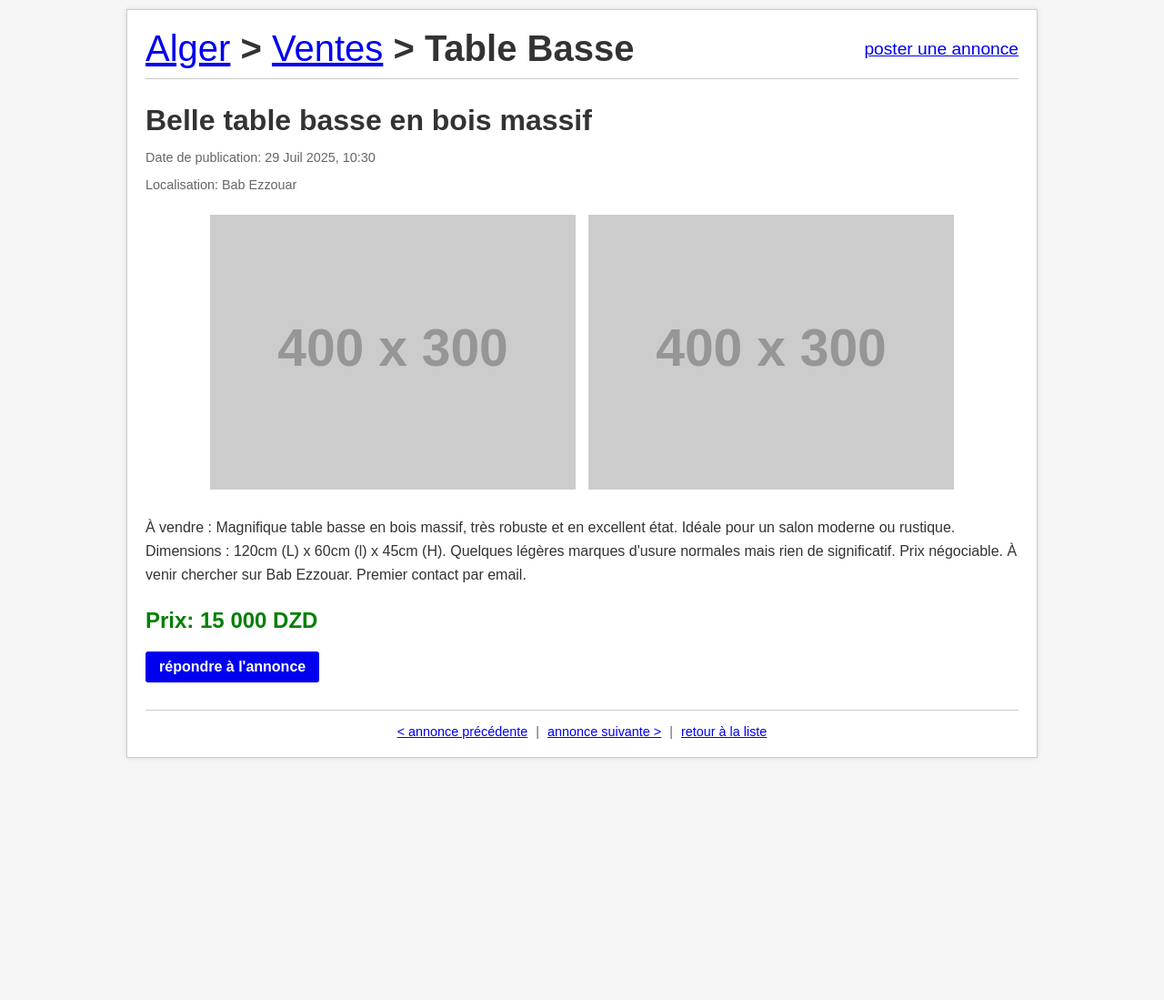
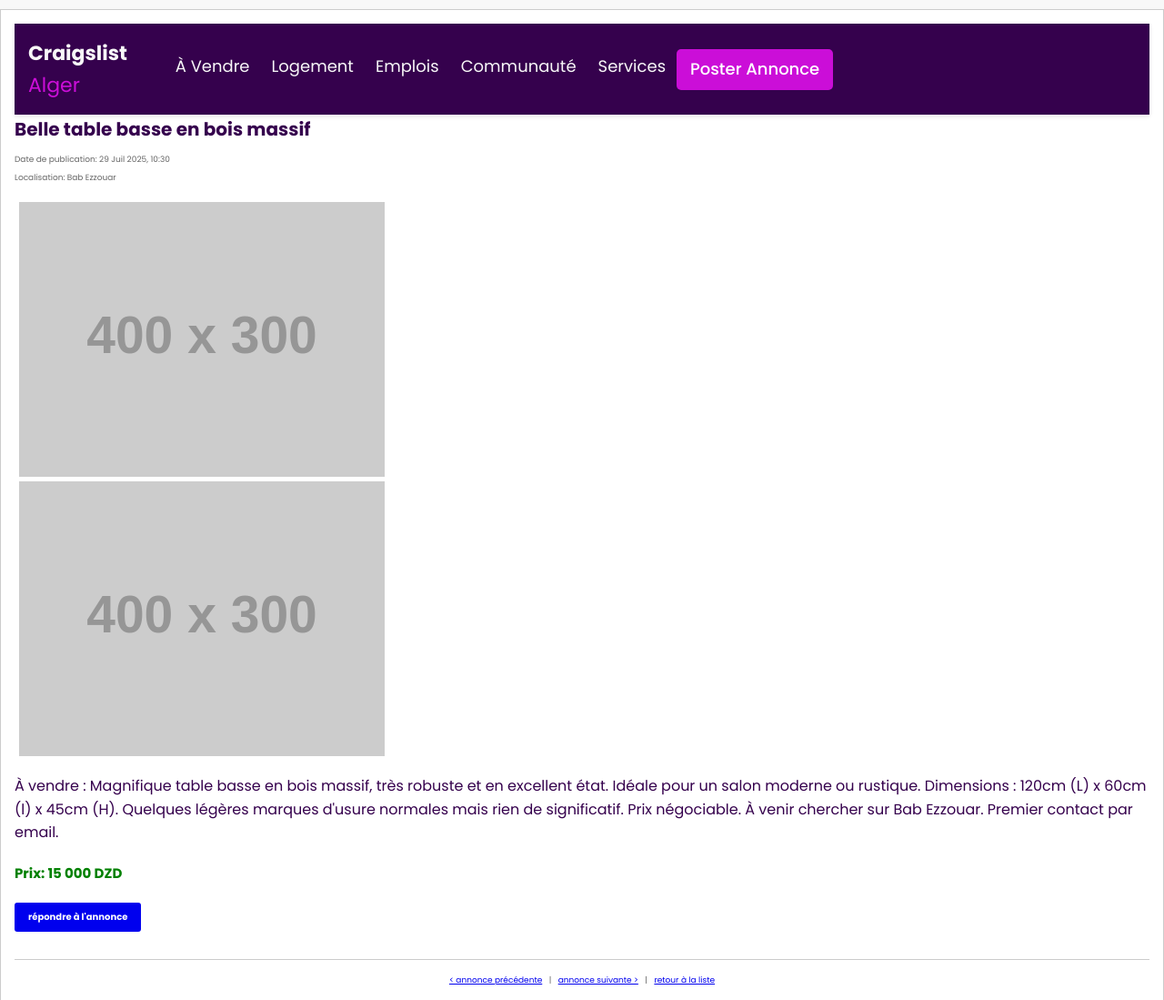
Before and after one commit to 313-jvk/craigslist-redesign-responsive, a plain HTML site: page detail.html in a window 1280 px wide. Shown: the top 1099 px of the page at 91% size. Before the commit the page ends 843 px from the top, so only its background shows below. Drawn offline with Linux system fonts and the light colour scheme; placeholder pictures from the web are drawn by us.

Commit message:
Implémentation du header et de la navigation mobile (menu hamburger) avec styles responsives.

```diff
--- /dev/null
+++ b/css/responsive.css
@@ -0,0 +1,174 @@
+@import url('https://fonts.googleapis.com/css2?family=Poppins:wght@400;500;700&display=swap');
+
+/* ==================================== */
+/* 2.2. Styles Mobile-First de Base     */
+/* ==================================== */
+
+/* 2.2.1. Reset CSS simple et box-sizing */
+* {
+    margin: 0;
+    padding: 0;
+    box-sizing: border-box; /* Crucial pour le responsive ! */
+}
+
+/* 2.2.2. Taille de police de base pour un calcul facile en 'rem' */
+html {
+    font-size: 62.5%; /* Cela signifie que 1rem = 10px */
+}
+
+/* 2.2.3. Styles généraux du corps (body) */
+body {
+    font-family: 'Poppins', sans-serif; /* Votre police choisie */
+    line-height: 1.6; /* Améliore la lisibilité du texte */
+    color: #35014d; /* Votre couleur violet foncé pour le texte principal */
+    background-color: #F8F8F8; /* Un fond neutre et clair */
+    -webkit-font-smoothing: antialiased; /* Pour un rendu de police plus lisse */
+    -moz-osx-font-smoothing: grayscale; /* Pour un rendu de police plus lisse */
+}
+
+/* 2.2.4. Images fluides par défaut */
+img {
+    max-width: 100%; /* Les images ne dépasseront jamais la largeur de leur conteneur */
+    height: auto;    /* Conserve les proportions des images */
+    display: block;  /* Évite les problèmes d'espace sous les images (inline-block par défaut) */
+}
+
+/* 2.2.5. Styles des titres et paragraphes pour mobile */
+h1, h2, h3, h4, h5, h6 {
+    font-family: 'Poppins', sans-serif; /* Garder la même police pour les titres */
+    color: #35014d; /* Couleur des titres, peut-être la même que le texte principal ou légèrement différente */
+    margin-bottom: 1rem; /* Espacement sous les titres */
+}
+
+h1 { font-size: 2.8rem; } /* Exemple de taille pour mobile */
+h2 { font-size: 2.4rem; }
+h3 { font-size: 2rem; }
+p { font-size: 1.6rem; margin-bottom: 1rem; } /* Taille de base du texte */
+
+/* Styles pour les liens (pour un aspect moderne) */
+a {
+    color: #a341d0; /* Votre couleur d'accentuation pour les liens */
+    text-decoration: none; /* Supprime le soulignement par défaut */
+    transition: color 0.3s ease; /* Transition douce pour les survol de liens */
+}
+
+a:hover {
+    color: #cb0ed8; /* Une couleur un peu plus vive au survol, ou plus foncée */
+    text-decoration: underline; /* Réapparaît au survol pour l'accessibilité */
+}
+
+/* Styles pour le conteneur principal */
+.craigslist-container {
+    width: 100%; /* Le conteneur occupe toute la largeur sur mobile */
+    padding: 1.5rem; /* Espacement interne pour le contenu */
+    background-color: #fff; /* Fond blanc pour le conteneur */
+    box-shadow: 0 0.5rem 1rem rgba(0,0,0,0.05); /* Ombre douce */
+}
+
+/* ==================================== */
+/* 2.3. Header et Navigation Mobile     */
+/* ==================================== */
+
+.main-header {
+    background-color: #35014d; /* Votre couleur violet foncé pour l'arrière-plan du header */
+    padding: 1.5rem;
+    display: flex;
+    justify-content: space-between; /* Aligne logo à gauche, menu à droite */
+    align-items: center;
+    position: relative; /* Pour positionner le menu déroulant si besoin */
+    box-shadow: 0 0.2rem 0.5rem rgba(0,0,0,0.1);
+}
+
+.logo-site {
+    font-size: 2.2rem;
+    font-weight: 700;
+    color: #F8F8F8; /* Couleur claire pour le logo sur fond foncé */
+    text-decoration: none;
+}
+
+.logo-site .city-name {
+    font-weight: 400; /* La partie "Alger" peut être plus légère */
+    color: #cb0ed8; /* Une de vos couleurs d'accentuation */
+}
+
+/* Icône du menu hamburger (visible uniquement sur mobile par défaut) */
+#menu-icon {
+    font-size: 3rem;
+    color: #F8F8F8; /* Couleur claire pour l'icône */
+    cursor: pointer;
+    display: block; /* Visible sur mobile */
+    z-index: 1001; /* Pour être au-dessus du menu */
+}
+
+.main-nav {
+    /* Sur mobile, le menu est caché et s'affiche en colonne */
+    position: absolute; /* Ou fixed, si vous voulez qu'il couvre tout l'écran */
+    top: 100%; /* Juste en dessous du header */
+    left: 0;
+    width: 100%;
+    background-color: #35014d; /* Même fond que le header */
+    border-top: 1px solid rgba(255,255,255,0.1);
+    box-shadow: 0 0.5rem 1rem rgba(0,0,0,0.2);
+    display: none; /* CACHÉ par défaut sur mobile */
+    flex-direction: column; /* Les liens s'empilent verticalement */
+    padding: 1rem 0;
+    z-index: 1000; /* Assure qu'il est au-dessus du contenu */
+}
+
+.main-nav.active { /* Cette classe sera ajoutée/retirée par JavaScript */
+    display: flex; /* Affiche le menu quand il est actif */
+}
+
+.main-nav a {
+    color: #F8F8F8; /* Couleur claire pour les liens du menu */
+    font-size: 1.8rem;
+    padding: 1.2rem 1.5rem; /* Espacement pour chaque lien */
+    display: block; /* Chaque lien prend toute la largeur */
+    text-align: center;
+    border-bottom: 1px solid rgba(255,255,255,0.05); /* Ligne de séparation subtile */
+}
+
+.main-nav a:last-child {
+    border-bottom: none; /* Pas de bordure pour le dernier élément */
+}
+
+.main-nav a:hover,
+.main-nav a.btn-post-ad { /* Styling spécifique pour le bouton "Poster Annonce" */
+    background-color: #a341d0; /* Votre couleur d'accentuation */
+    color: #fff;
+    border-radius: 5px;
+    margin: 0.8rem 1.5rem; /* Marge pour le bouton */
+    padding: 1.2rem 2rem;
+    text-align: center;
+    font-weight: 500;
+}
+
+/* Par défaut, sur mobile, nous cachons le menu-icon et affichons la nav complète */
+/* Ceci sera inversé par les media queries pour les grands écrans */
+@media (min-width: 768px) {
+    #menu-icon {
+        display: none; /* Cache l'icône du menu sur les écrans plus grands */
+    }
+
+    .main-nav {
+        position: static; /* Le menu n'est plus en position absolue */
+        display: flex; /* Toujours visible sur les grands écrans */
+        flex-direction: row; /* Les liens sont horizontaux */
+        background-color: transparent; /* Pas de fond pour la nav */
+        border-top: none;
+        box-shadow: none;
+        padding: 0;
+    }
+
+    .main-nav a {
+        padding: 0.5rem 1.2rem; /* Espacement plus compact pour desktop */
+        border-bottom: none;
+        color: #F8F8F8; /* Toujours blanc pour les liens */
+    }
+
+    .main-nav a.btn-post-ad {
+        margin: 0; /* Pas de marge spécifique */
+        padding: 0.8rem 1.5rem;
+        background-color: #cb0ed8; /* Une autre couleur pour le bouton sur desktop */
+    }
+}
--- a/detail.html
+++ b/detail.html
@@ -4,14 +4,25 @@
     <meta charset="UTF-8">
     <meta name="viewport" content="width=device-width, initial-scale=1.0">
     <title>Annonce : Belle table basse en bois (Simulé)</title>
-    <link rel="stylesheet" href="style-legacy.css">
+    <link rel="stylesheet" href="css/style-legacy.css">
+    <link rel="stylesheet" href="css/responsive.css">
 </head>
 <body>
     <div class="craigslist-container">
-        <div class="header-legacy">
-            <h1><a href="index.html">Alger</a> &gt; <a href="list.html">Ventes</a> &gt; Table Basse</h1>
-            <a href="#" class="post-link">poster une annonce</a>
-        </div>
+        <header class="main-header">
+    <a href="index.html" class="logo-site">Craigslist <span class="city-name">Alger</span></a>
+
+    <i class='bx bx-menu' id="menu-icon"></i>
+
+    <nav class="main-nav">
+        <a href="list.html?category=for-sale">À Vendre</a>
+        <a href="list.html?category=housing">Logement</a>
+        <a href="list.html?category=jobs">Emplois</a>
+        <a href="#">Communauté</a>
+        <a href="#">Services</a>
+        <a href="#" class="btn-post-ad">Poster Annonce</a>
+    </nav>
+</header>
 
         <div class="ad-detail-legacy">
             <h2>Belle table basse en bois massif</h2>
```
Also changed, not shown: index.html (+15 -5 lines), list.html (+18 -5 lines), css/style-legacy.css (renamed from style-legacy.css).
